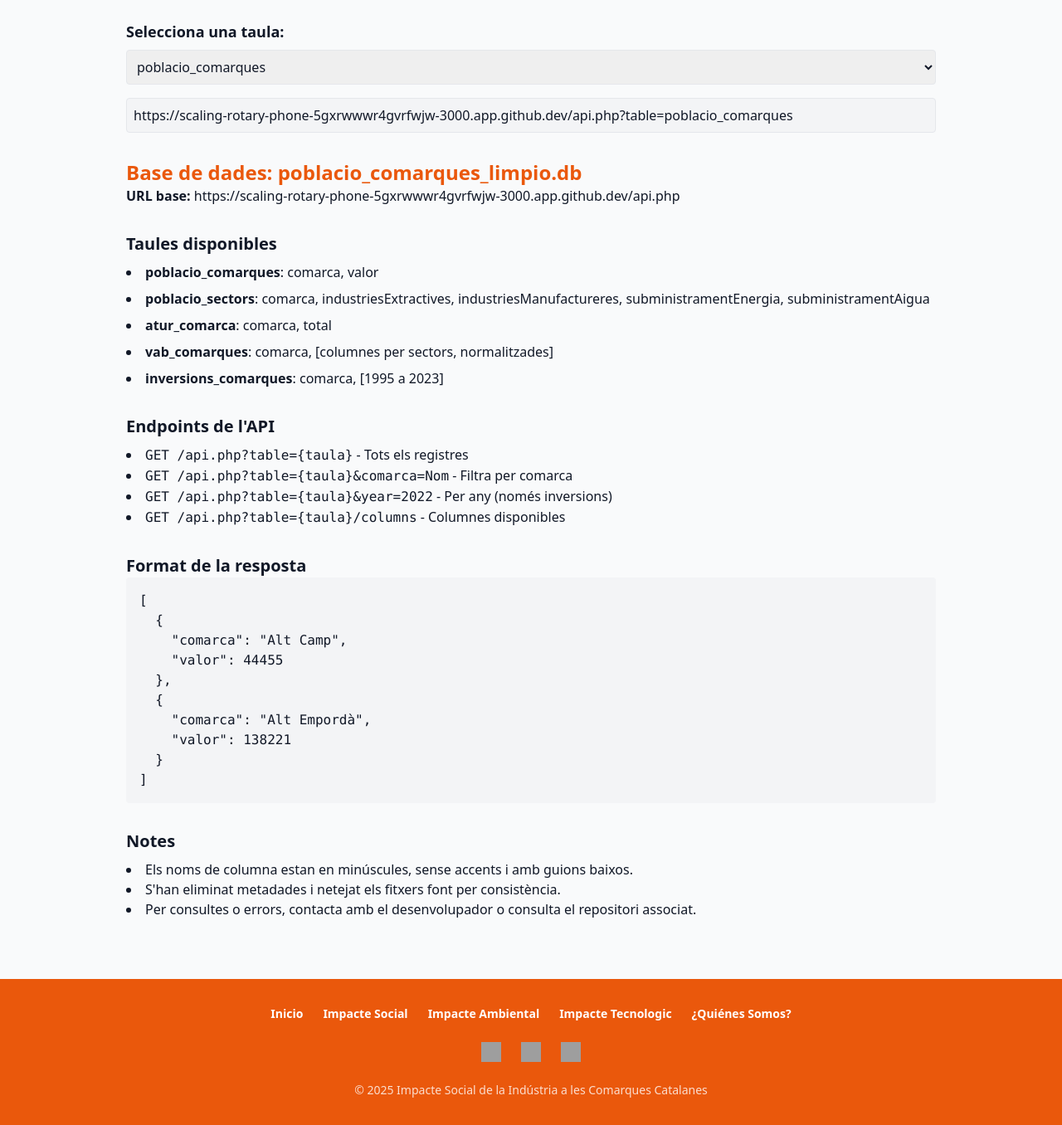
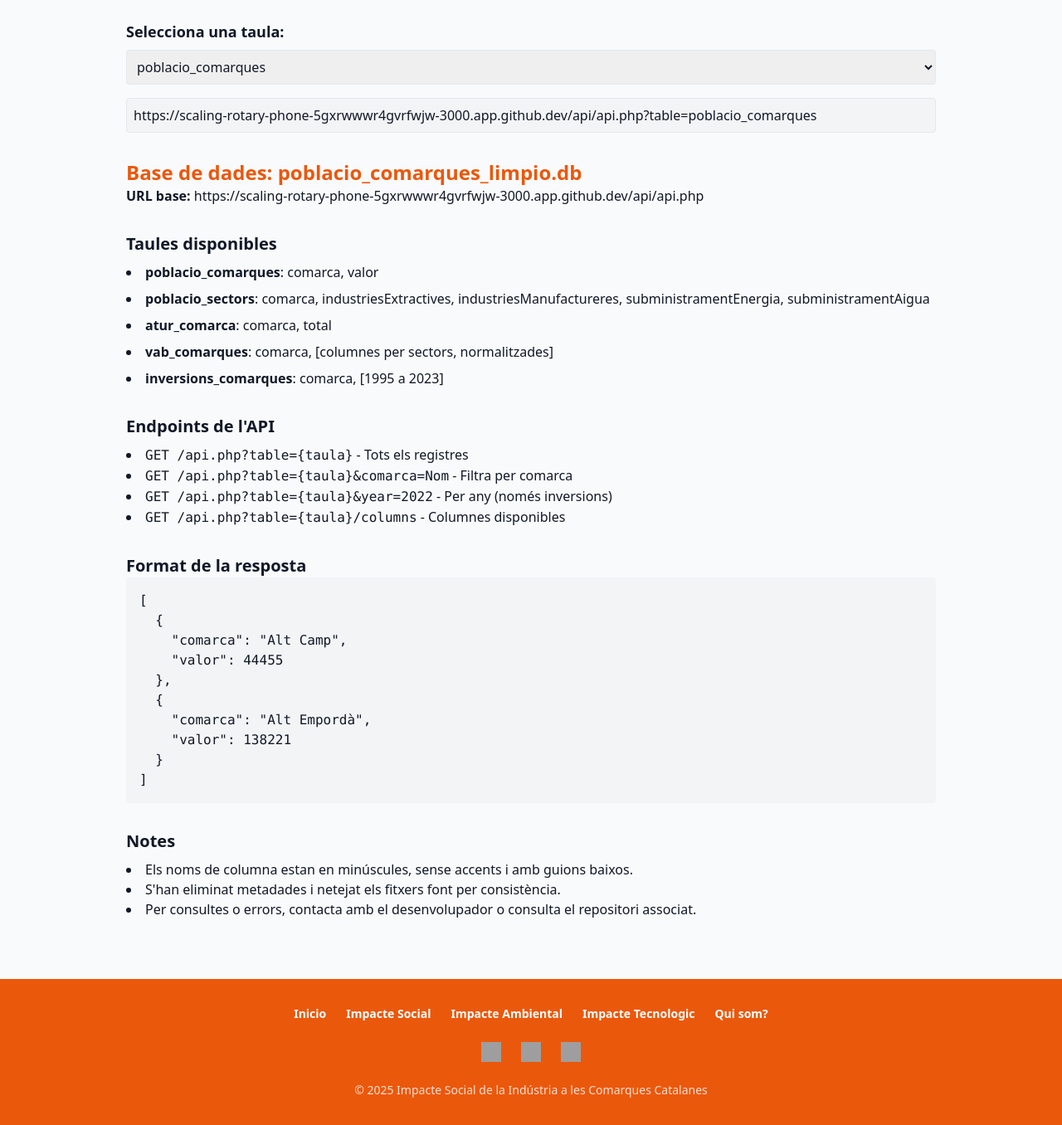
Before and after one commit to AsadSaidi/DIG_AdaLovelace_ODS9, a PHP site: page /views/API/documentacion.php in a window 1280 px wide. Shown: the part 168-1524 px from the top of the page at 83% size. Run offline with PHP 8.4, Linux system fonts and the light colour scheme; some libraries are stand-ins or nearby versions; grey boxes are pictures that could not be loaded.

Commit message:
Api corregida

```diff
--- a/includes/footer.php
+++ b/includes/footer.php
@@ -4,11 +4,11 @@
     <!-- Navegación -->
     <nav>
       <ul class="flex flex-wrap justify-center space-x-6 text-sm font-semibold text-white">
-        <li><a href="index.php" class="hover:text-blue-300 transition-colors">Inicio</a></li>
-        <li><a href="impacteSocial.php" class="hover:text-blue-300 transition-colors">Impacte Social</a></li>
-        <li><a href="impacteAmbiental.php" class="hover:text-blue-300 transition-colors">Impacte Ambiental</a></li>
-        <li><a href="impacteTecnologic.php" class="hover:text-blue-300 transition-colors">Impacte Tecnologic</a></li>
-        <li><a href="quienes_somos.php" class="hover:text-blue-300 transition-colors">¿Quiénes Somos?</a></li>
+        <li><a href="../../index.php" class="hover:text-blue-300 transition-colors">Inicio</a></li>
+        <li><a href="../../views/impacteSocial.php" class="hover:text-blue-300 transition-colors">Impacte Social</a></li>
+        <li><a href="../../views/impacteAmbiental.php" class="hover:text-blue-300 transition-colors">Impacte Ambiental</a></li>
+        <li><a href="../../views/impacteTecnologic.php" class="hover:text-blue-300 transition-colors">Impacte Tecnologic</a></li>
+        <li><a href="../../views/qui_som.php" class="hover:text-blue-300 transition-colors">Qui som?</a></li>
       </ul>
     </nav>
 
--- a/views/API/documentacion.php
+++ b/views/API/documentacion.php
@@ -24,13 +24,13 @@
         <option value="vab_comarques">vab_comarques</option>
         <option value="inversions_comarques">inversions_comarques</option>
       </select>
-      <input type="text" id="apiUrl" class="mt-4 w-full p-2 border rounded bg-gray-100" readonly value="https://scaling-rotary-phone-5gxrwwwr4gvrfwjw-3000.app.github.dev/api.php?table=poblacio_comarques" />
+      <input type="text" id="apiUrl" class="mt-4 w-full p-2 border rounded bg-gray-100" readonly value="https://scaling-rotary-phone-5gxrwwwr4gvrfwjw-3000.app.github.dev/api/api.php?table=poblacio_comarques" />
     </section>
 
     <!-- Descripció general -->
     <section>
       <h2 class="text-2xl font-bold text-orange-600">Base de dades: poblacio_comarques_limpio.db</h2>
-      <p><strong>URL base:</strong> https://scaling-rotary-phone-5gxrwwwr4gvrfwjw-3000.app.github.dev/api.php</p>
+      <p><strong>URL base:</strong> https://scaling-rotary-phone-5gxrwwwr4gvrfwjw-3000.app.github.dev/api/api.php</p>
     </section>
 
     <section>
@@ -88,7 +88,7 @@
     const select = document.getElementById('endpointSelect');
     const input = document.getElementById('apiUrl');
     select.addEventListener('change', () => {
-      input.value = `https://scaling-rotary-phone-5gxrwwwr4gvrfwjw-3000.app.github.dev/api.php?table=${select.value}`;
+      input.value = `https://scaling-rotary-phone-5gxrwwwr4gvrfwjw-3000.app.github.dev/api/api.php?table=${select.value}`;
     });
   </script>
 </body>
```
